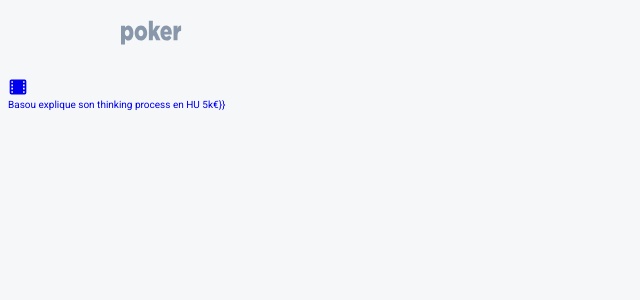
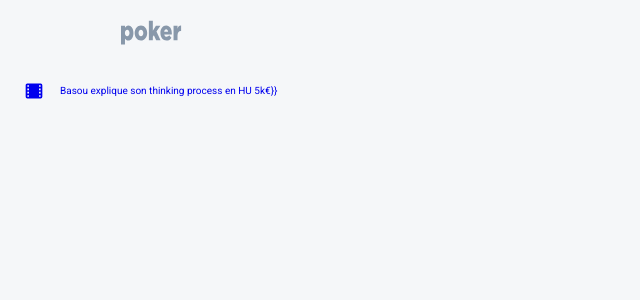
Before and after one commit to greglejeune/blog, a Jekyll site: the page built from index.html, in a window 1280 px wide. Shown: the top 300 px of the page, without its empty margins (0-640 px from the left). Built offline with Jekyll 4.4.1, drawn with Linux system fonts in a browser that asks for light colours.

Commit message:
Add files via upload

```diff
--- a/css/blog.css
+++ b/css/blog.css
@@ -7,6 +7,15 @@ body {
     font-feature-settings: "pnum";
     font-variant-numeric: proportional-nums;
     text-rendering: optimizeLegibility;
+}
+
+.index {
+    padding-left: 1rem;
+    padding-right: 1rem;
+    padding-top: .25rem;
+    padding-bottom: .25rem;
+    align-items: center;
+    display: flex;
 }
 
 .index svg {
```
